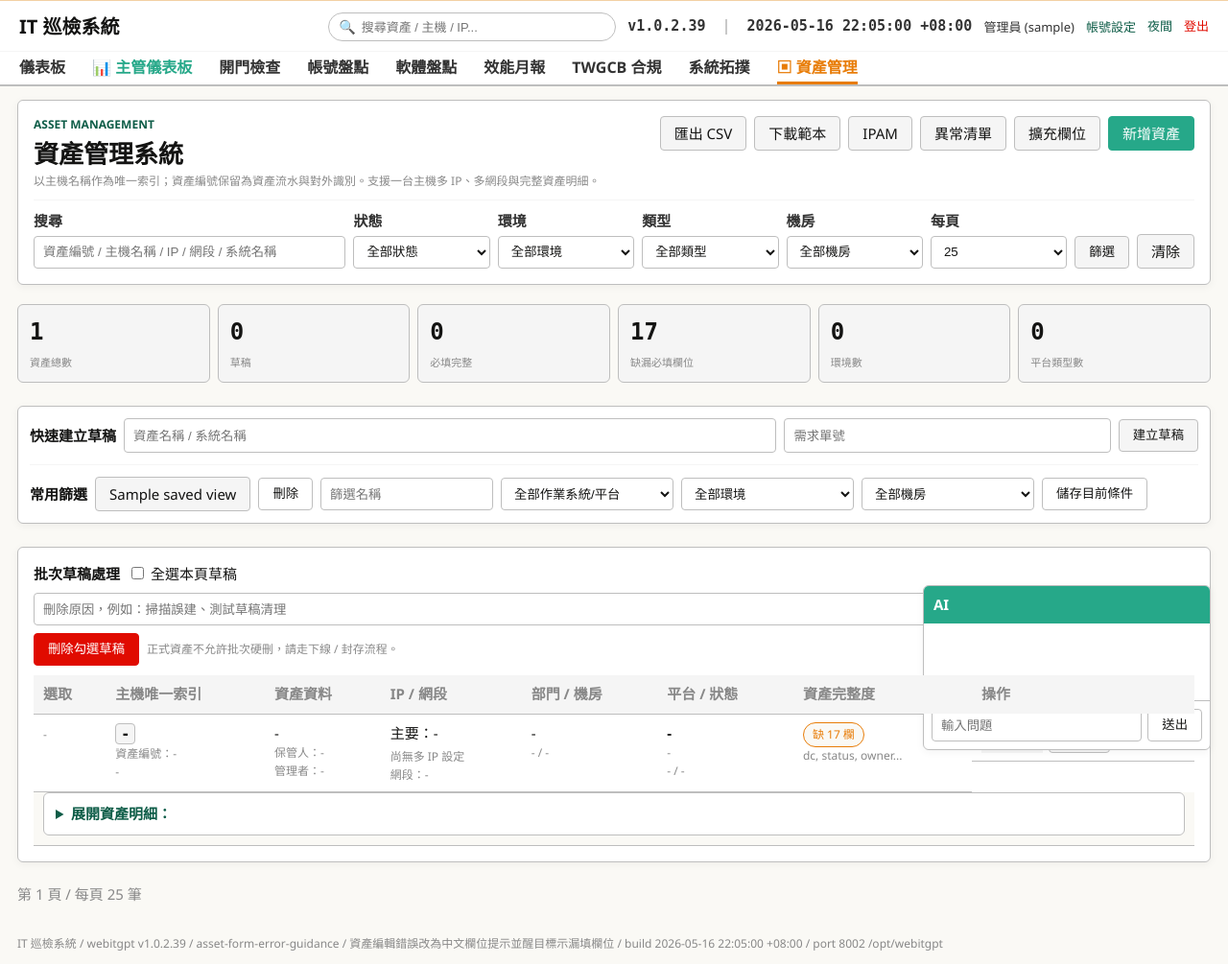
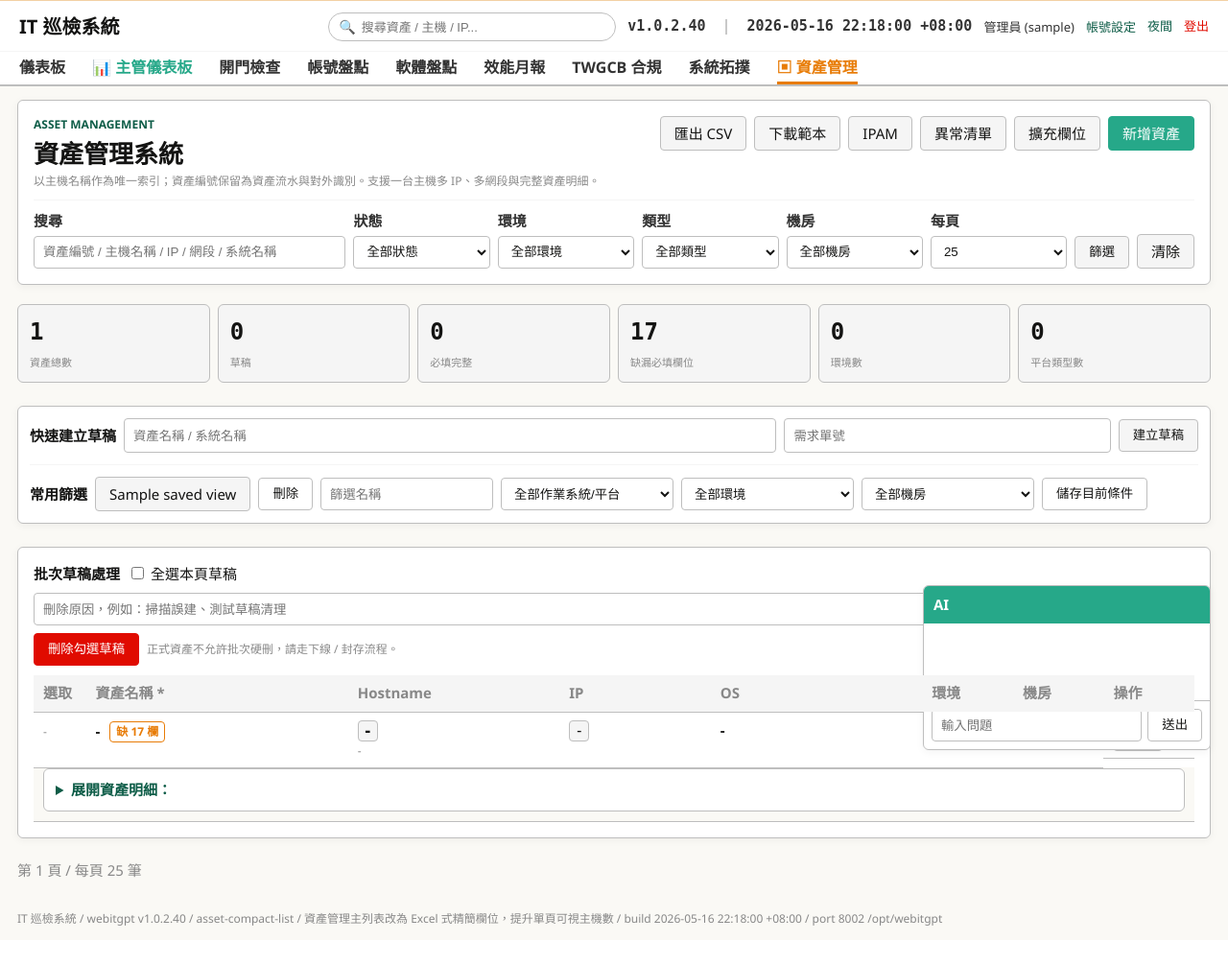
Before and after one commit to alienid4/webitgpt, a Flask app: page /hosts in a window 1280 px wide. Shown: the whole page at 96% size. After the commit the page ends 965 px from the top, so only its background shows below. Run offline with Flask 3, Linux system fonts and the light colour scheme; the visitor is signed in with stand-in values (Sample User, id 1); a database or web service that is not in the repository returns one stand-in record (values such as "Sample title"); data that the repository does not hold is empty; parts of the project's set-up code (start-up, migrations or seed data) failed here and were passed over.

Commit message:
style: compact asset list

```diff
--- a/scripts/functional_validation.py
+++ b/scripts/functional_validation.py
@@ -278,7 +278,7 @@ def main() -> int:
     check(report, "api_v1_hosts_before", status == 200 and before_total >= 3, {"total": before_total})
 
     status, home_page, _ = request(opener, "GET", f"{base}/hosts")
-    check(report, "ui_version_visible", status == 200 and "webitgpt v1.0.2.39" in home_page and "asset-form-error-guidance" in home_page and "IT 巡檢系統" in home_page, {"status": status})
+    check(report, "ui_version_visible", status == 200 and "webitgpt v1.0.2.40" in home_page and "asset-compact-list" in home_page and "IT 巡檢系統" in home_page, {"status": status})
     check(report, "ui_asset_nav_active", status == 200 and 'class="nav-warn active"' in home_page and "▣ 資產管理" in home_page, {"status": status})
     status, quality_page, _ = request(opener, "GET", f"{base}/hosts/quality")
     check(report, "asset_quality_page_loads", status == 200 and "資產異常清單" in quality_page and "納管資產" in quality_page, {"status": status})
--- a/webapp/static/css/cathay.css
+++ b/webapp/static/css/cathay.css
@@ -701,8 +701,85 @@ a.metric:hover {
 .asset-filter-compact .btn,
 .asset-filter-compact button { min-height: 34px; padding: 8px 14px; }
 .asset-summary { grid-template-columns: repeat(auto-fit, minmax(150px, 1fr)); }
-.asset-table-wrap { padding: 16px; overflow-x: auto; }
+.asset-table-wrap { padding: 12px; overflow-x: auto; }
 .asset-table { min-width: 1180px; }
+.asset-table-compact {
+  min-width: 960px;
+  table-layout: fixed;
+}
+.asset-table-compact th,
+.asset-table-compact td {
+  padding: 7px 10px;
+  vertical-align: middle;
+}
+.asset-table-compact .asset-col-select { width: 52px; }
+.asset-table-compact .asset-col-name { width: 260px; }
+.asset-table-compact .asset-col-hostname { width: 210px; }
+.asset-table-compact .asset-col-ip { width: 150px; }
+.asset-table-compact .asset-col-os { width: 210px; }
+.asset-table-compact .asset-col-env { width: 90px; }
+.asset-table-compact .asset-col-dc { width: 90px; }
+.asset-table-compact .asset-col-actions { width: 90px; }
+.asset-name-cell strong {
+  display: inline-block;
+  max-width: 190px;
+  overflow: hidden;
+  text-overflow: ellipsis;
+  white-space: nowrap;
+  vertical-align: middle;
+}
+.asset-missing-inline {
+  display: inline-flex;
+  align-items: center;
+  margin-left: 6px;
+  padding: 1px 6px;
+  border: 1px solid var(--orange);
+  border-radius: var(--radius-xs);
+  color: var(--orange);
+  font-size: 12px;
+  font-weight: 800;
+}
+.asset-row-menu {
+  position: relative;
+}
+.asset-row-menu summary {
+  cursor: pointer;
+  display: inline-flex;
+  align-items: center;
+  min-height: 30px;
+  padding: 4px 10px;
+  border: 1px solid var(--c4);
+  border-radius: var(--radius-xs);
+  background: var(--bg);
+  font-weight: 800;
+}
+.asset-row-menu[open] {
+  z-index: 5;
+}
+.asset-row-menu[open] summary {
+  border-color: var(--g1);
+  color: var(--g-text);
+}
+.asset-row-menu[open]::after {
+  content: "";
+  position: absolute;
+  right: 0;
+  top: 34px;
+  width: 150px;
+  min-height: 40px;
+  border: 1px solid var(--c4);
+  border-radius: var(--radius-sm);
+  background: #fff;
+  box-shadow: 0 8px 20px rgba(0, 0, 0, .08);
+}
+.asset-row-menu[open] > .btn-sm,
+.asset-row-menu[open] > form {
+  position: relative;
+  z-index: 6;
+  display: flex;
+  width: 132px;
+  margin: 5px 8px 0 auto;
+}
 .asset-bulk-actions {
   display: flex;
   align-items: center;
--- a/webapp/templates/hosts.html
+++ b/webapp/templates/hosts.html
@@ -144,17 +144,17 @@
     </div>
     <form id="bulkDraftDeleteForm" method="post" action="{{ url_for('api_hosts.host_bulk_delete_drafts_submit') }}" data-submit-status data-submit-message="正在批次刪除草稿，正式資產會自動略過。"></form>
     {% endif %}
-    <table class="data-table asset-table">
+    <table class="data-table asset-table asset-table-compact">
       <thead>
         <tr>
-          {% if current_user.role in ["admin", "super", "superadmin"] %}<th>選取</th>{% endif %}
-          <th>主機唯一索引</th>
-          <th>資產資料</th>
-          <th>IP / 網段</th>
-          <th>部門 / 機房</th>
-          <th>平台 / 狀態</th>
-          <th>資產完整度</th>
-          <th>操作</th>
+          {% if current_user.role in ["admin", "super", "superadmin"] %}<th class="asset-col-select">選取</th>{% endif %}
+          <th class="asset-col-name">資產名稱 *</th>
+          <th class="asset-col-hostname">Hostname</th>
+          <th class="asset-col-ip">IP</th>
+          <th class="asset-col-os">OS</th>
+          <th class="asset-col-env">環境</th>
+          <th class="asset-col-dc">機房</th>
+          <th class="asset-col-actions">操作</th>
         </tr>
       </thead>
       <tbody>
@@ -173,50 +173,33 @@
             {% endif %}
           </td>
           {% endif %}
-          <td class="sticky-col">
-            <strong class="code-inline">{{ host.hostname or "-" }}</strong>
-            <div class="text-muted-sm">資產編號：{{ host.asset_seq or "-" }}</div>
-            <div class="text-muted-sm">{{ host.asset_name or "-" }}</div>
+          <td class="sticky-col asset-name-cell">
+            <strong>{{ host.asset_name or "-" }}</strong>
+            {% if missing %}
+            <span class="asset-missing-inline">缺 {{ missing|length }} 欄</span>
+            {% endif %}
           </td>
           <td>
-            <div>{{ host.system_name or host.asset_usage or "-" }}</div>
-            <div class="text-muted-sm">保管人：{{ host.custodian or "-" }}</div>
-            <div class="text-muted-sm">管理者：{{ host.sys_admin or "-" }}</div>
+            <strong class="code-inline">{{ host.hostname or "-" }}</strong>
+            <div class="text-muted-sm">{{ host.asset_seq or "-" }}</div>
           </td>
           <td>
-            <div>主要：{{ host.ip or "-" }}</div>
-            <div class="asset-chip-row">
-              {% for ip in host.ip_addresses or [] %}
-              <span class="asset-chip">{{ ip }}</span>
-              {% else %}
-              <span class="text-muted-sm">尚無多 IP 設定</span>
-              {% endfor %}
-            </div>
-            <div class="text-muted-sm">網段：{{ (host.network_segments or [])|join("、") if host.network_segments else "-" }}</div>
+            <span class="code-inline">{{ host.ip or "-" }}</span>
+            {% if (host.ip_addresses or [])|length > 1 %}
+            <span class="text-muted-sm">+{{ (host.ip_addresses or [])|length - 1 }}</span>
+            {% endif %}
           </td>
           <td>
-            <div>{{ host.department or "-" }}</div>
-            <div class="text-muted-sm">{{ host.division or "-" }} / {{ dc_labels.get(host.dc, host.dc or "-") }}</div>
+            <strong>{{ host.os or host_type_labels.get(host.host_type, host.host_type or "-") }}</strong>
           </td>
-          <td>
-            <strong>{{ host_type_labels.get(host.host_type, host.host_type or "-") }}</strong>
-            <div class="text-muted-sm">{{ host.os or "-" }}</div>
-            <div class="text-muted-sm">{{ host.environment or "-" }} / {{ status_labels.get(host.status, host.status or "-") }}</div>
-          </td>
-          <td>
-            {% if missing %}
-              <span class="badge-warn">缺 {{ missing|length }} 欄</span>
-              <div class="text-muted-sm">{{ missing[:3]|join(", ") }}{% if missing|length > 3 %}...{% endif %}</div>
-            {% else %}
-              <span class="badge-ok">完整</span>
-              <div class="text-muted-sm">必填欄位已完成</div>
-            {% endif %}
-          </td>
+          <td>{{ host.environment or "-" }}</td>
+          <td>{{ dc_labels.get(host.dc, host.dc or "-") }}</td>
           <td class="actions asset-row-actions">
             {% if current_user.role in ["admin", "super", "superadmin"] %}
+            <details class="asset-row-menu">
+              <summary>動作</summary>
               <a class="btn-sm btn-secondary" href="{{ url_for('api_hosts.host_edit_page', asset_seq=host.hostname or host.asset_seq) }}">編輯</a>
               <button class="btn-sm btn-secondary" data-self-check="{{ host.asset_seq }}" type="button">自檢</button>
-            {% endif %}
               {% if current_user.role == "superadmin" %}
               <button class="btn-sm btn-secondary" data-debug="{{ host.asset_seq }}" type="button">Debug</button>
               {% endif %}
@@ -224,6 +207,10 @@
               <form method="post" action="{{ url_for('api_compliance.evaluate_host_page', asset_seq=host.asset_seq) }}" data-submit-status data-submit-message="正在執行資安稽核，請稍候。">
                 <button class="btn-sm btn-secondary">資安</button>
               </form>
+              {% endif %}
+            </details>
+            {% else %}
+            <span class="text-muted-sm">-</span>
             {% endif %}
           </td>
         </tr>
```
Also changed, not shown: tests/test_ui_contracts.py (+2 -0 lines), webapp/config.py (+4 -4 lines), 1 other file. Lines whose indentation alone changed are shown as unchanged.
